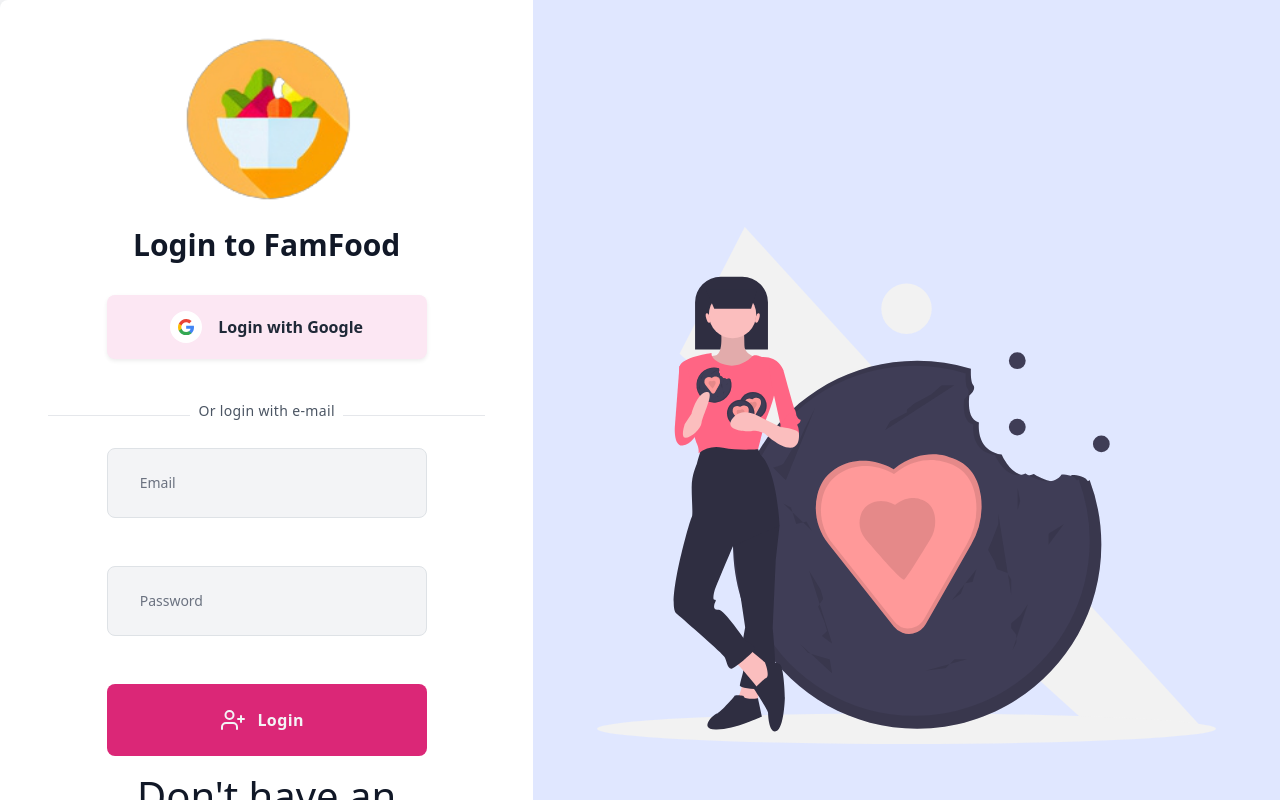
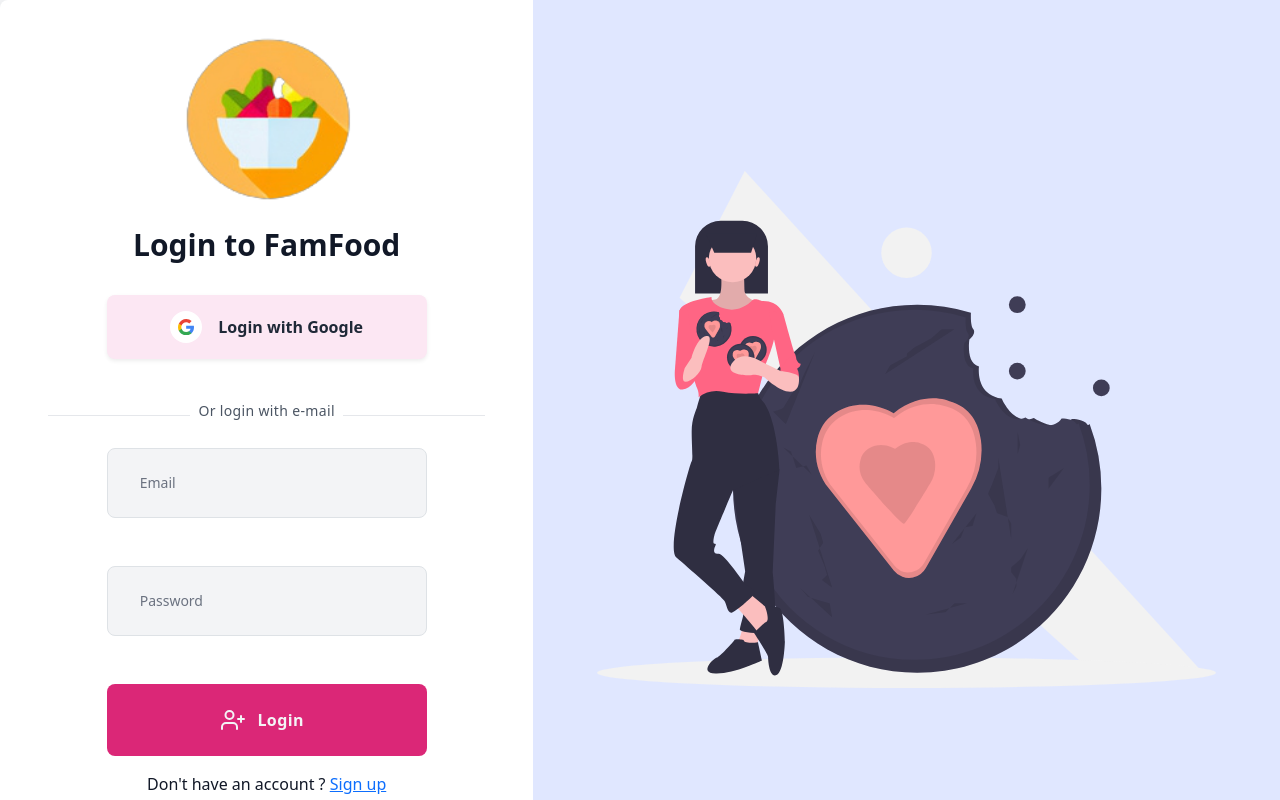
Before and after one commit to Preetishx77/famfood-partner, a React (Create React App) app: page /login in a window 1280 px wide. Shown: the top 800 px of the page. Built offline with nearby package versions, Linux system fonts and the light colour scheme.

Commit message:
Update Login.js

```diff
--- a/src/components/Login.js
+++ b/src/components/Login.js
@@ -120,7 +120,7 @@
                   Login
                 </span>
               </button>
-              <h1 className="mx-auto text-center mt-3">Don't have an account ? <span className="text-blue-700 hover:text-purple-500"> <a  href="/signup"> Sign up </a></span></h1>
+              <p className="mx-auto text-center mt-3">Don't have an account ? <span className="text-blue-700 hover:text-purple-500"> <a  href="/signup"> Sign up </a></span></p>
             </div>
           </div>
         </div>
```
